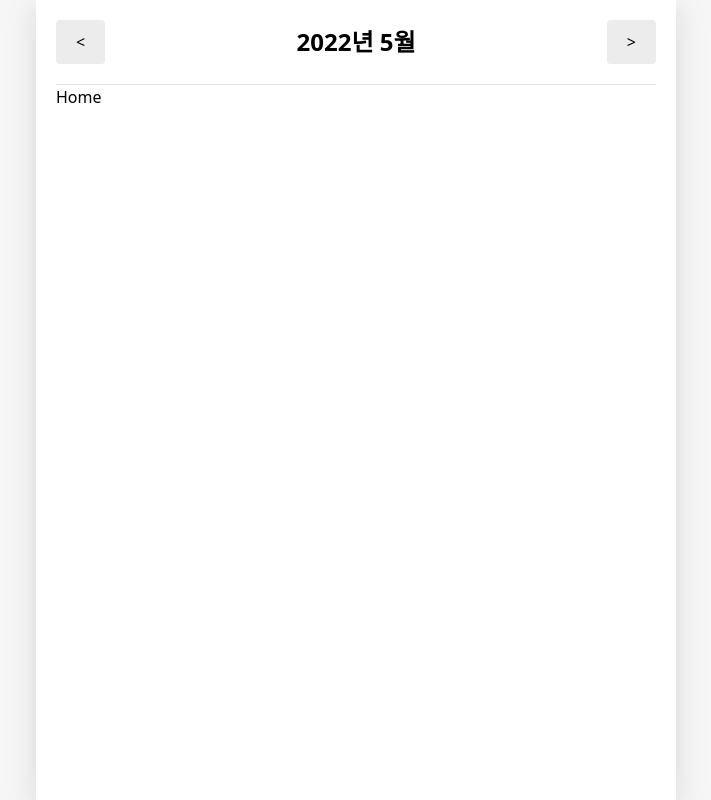
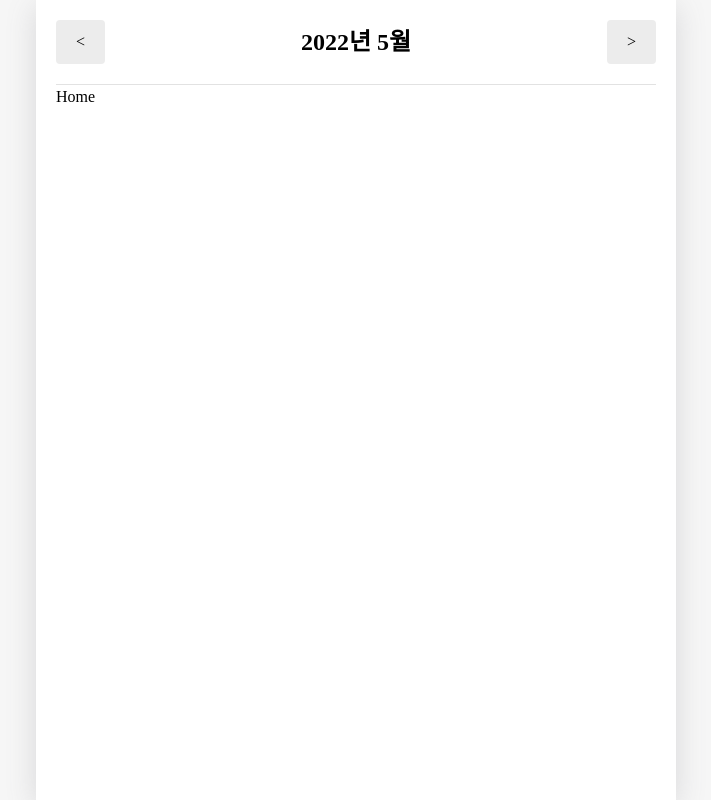
Before and after one commit to lhk3337/Daily, a React (Create React App) app: page / in a window 1280 px wide. Shown: the whole page, without its empty margins (284-995 px from the left). Built offline with nearby package versions, Linux system fonts and the light colour scheme.

Commit message:
[FIX] - font 활성화

```diff
--- a/src/style/global.css
+++ b/src/style/global.css
@@ -7,7 +7,7 @@ body {
   display: flex;
   justify-content: center;
   align-items: center;
-  /* font-family: "Nanum Pen Script"; */
+  font-family: "Nanum Pen Script";
   min-height: 100vh;
   margin: 0;
 }
```
